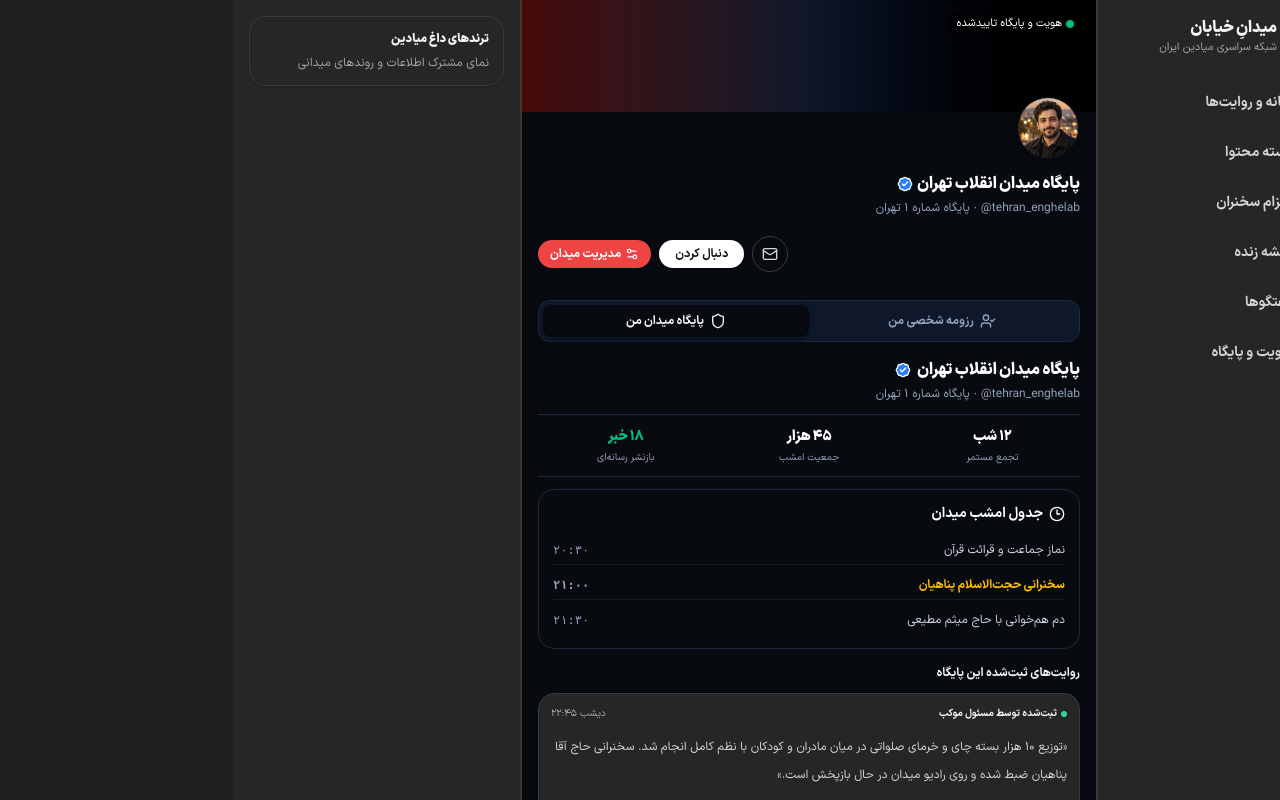
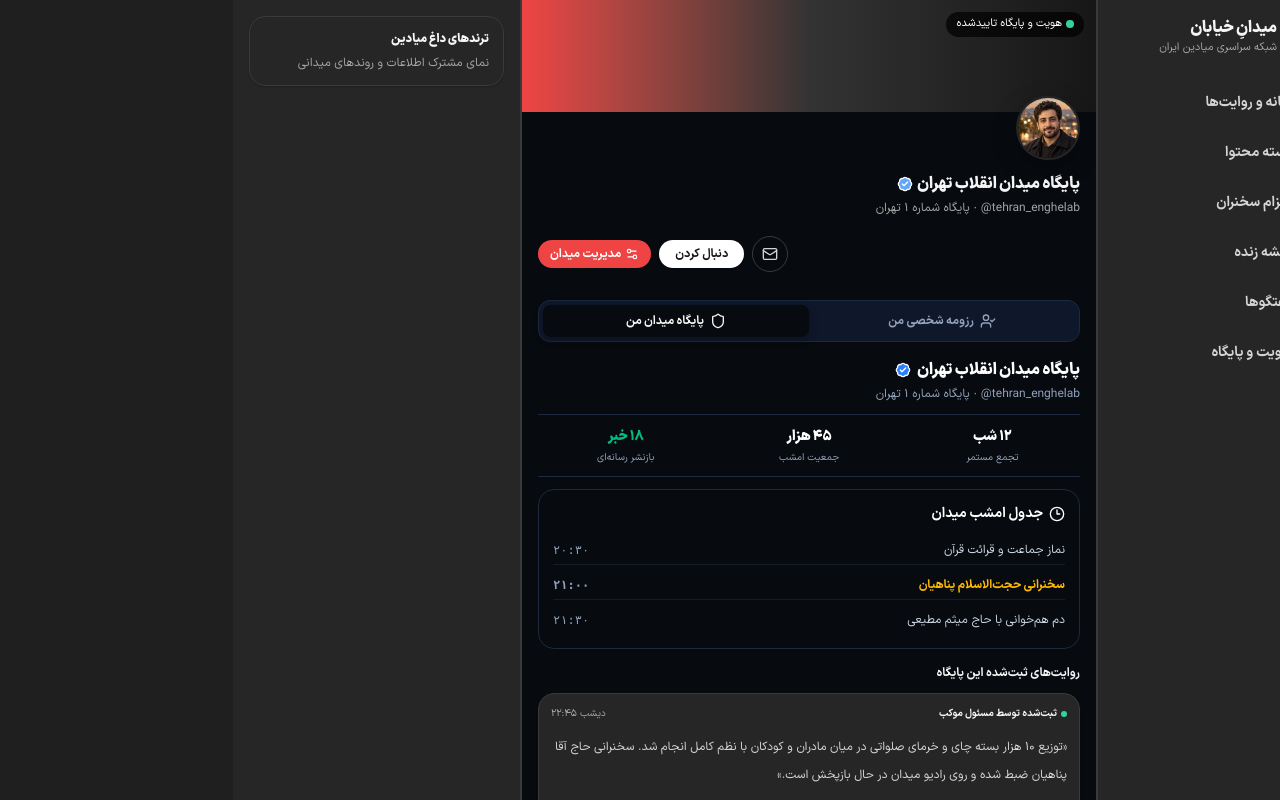
Before and after one commit to mohammad-mohammad-soltani/meydan, a Next.js app: page /profile in a window 1280 px wide. Built offline with nearby package versions, Linux system fonts and the light colour scheme.

Commit message:
refactor: migrate profile header to semantic tokens

```diff
--- a/features/profile/components/ProfileHeader.tsx
+++ b/features/profile/components/ProfileHeader.tsx
@@ -4,5 +4,18 @@ import { BadgeCheck } from "lucide-react";
 import type { ProfileIdentity } from "../types";
 
 export function ProfileHeader({ identity }: { identity: ProfileIdentity }) {
-  return <><div className="relative h-28 bg-gradient-to-r from-red-950 via-slate-900 to-black"><span className="absolute right-3 top-3 inline-flex items-center gap-1 rounded-full bg-black/60 px-2.5 py-1 text-[11px] text-white"><span className="h-2 w-2 rounded-full bg-emerald-500" />هویت و پایگاه تاییدشده</span></div><div className="relative px-4"><Image src={generatedMedia.avatarCoordinator} alt="" width={64} height={64} className="absolute -top-8 right-4 h-16 w-16 rounded-full border-2 border-white object-cover shadow-md dark:border-[#070a0f]" /><div className="pt-11"><div className="flex items-center gap-1"><h1 className="text-base font-black text-slate-950 dark:text-white">{identity.name}</h1>{identity.verified ? <BadgeCheck className="h-4 w-4 fill-blue-500 text-white" /> : null}</div><p className="mt-1 text-xs text-slate-400"><span dir="ltr">@{identity.handle}</span> · {identity.subtitle}</p></div></div></>;
+  return (
+    <>
+      <div className="relative h-28 overflow-hidden bg-gradient-to-r from-brand via-surface-elevated to-solid-dark">
+        <span className="absolute right-3 top-3 inline-flex items-center gap-1 rounded-pill bg-scrim px-2.5 py-1 text-[11px] text-on-solid backdrop-blur-sm"><span className="h-2 w-2 rounded-full bg-success" />هویت و پایگاه تاییدشده</span>
+      </div>
+      <div className="relative px-4">
+        <Image src={generatedMedia.avatarCoordinator} alt="" width={64} height={64} className="absolute -top-8 right-4 h-16 w-16 rounded-full border-2 border-surface object-cover shadow-card" />
+        <div className="pt-11">
+          <div className="flex items-center gap-1"><h1 className="text-base font-black text-foreground">{identity.name}</h1>{identity.verified ? <BadgeCheck className="h-4 w-4 fill-verified text-on-solid" /> : null}</div>
+          <p className="mt-1 text-xs text-foreground-subtle"><span dir="ltr">@{identity.handle}</span> · {identity.subtitle}</p>
+        </div>
+      </div>
+    </>
+  );
 }
```
